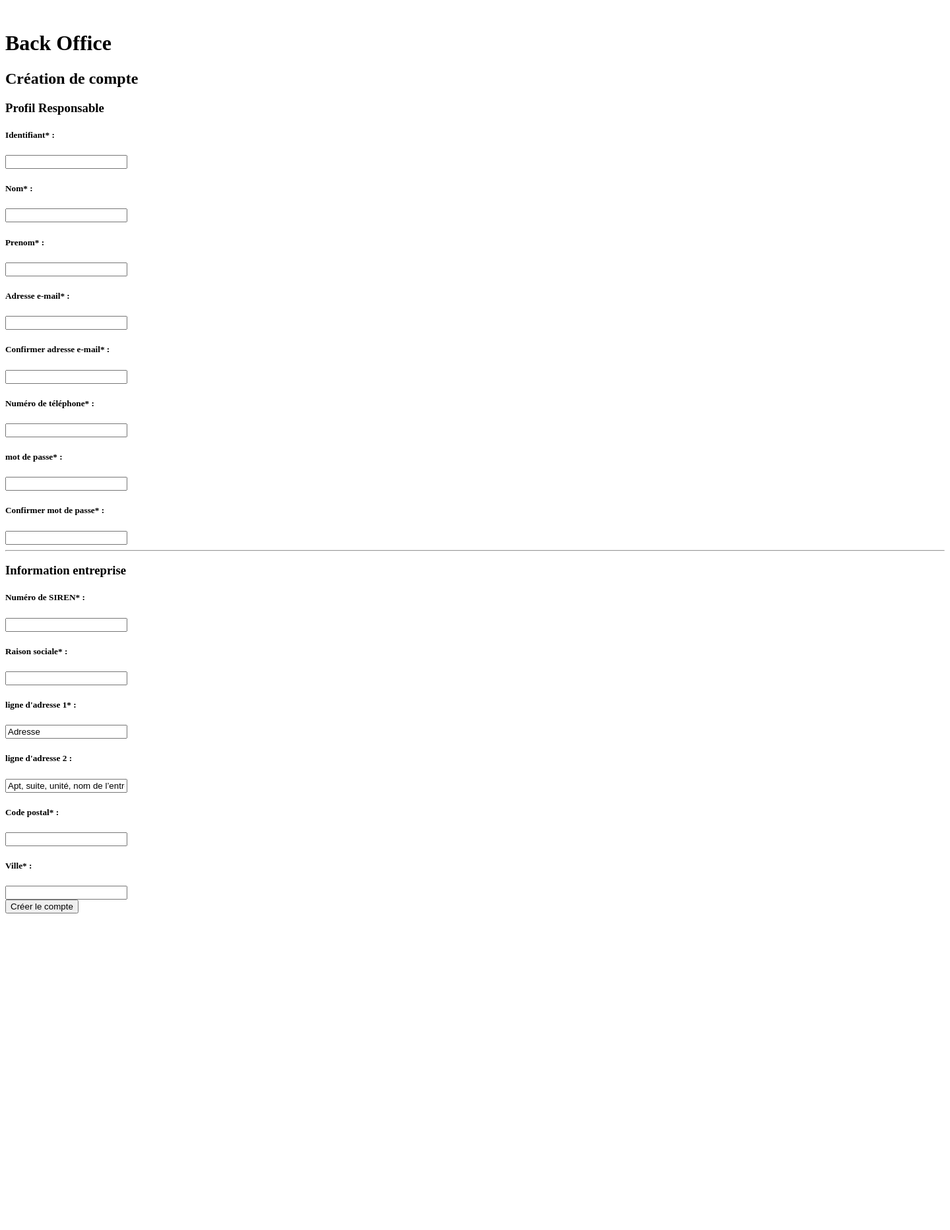
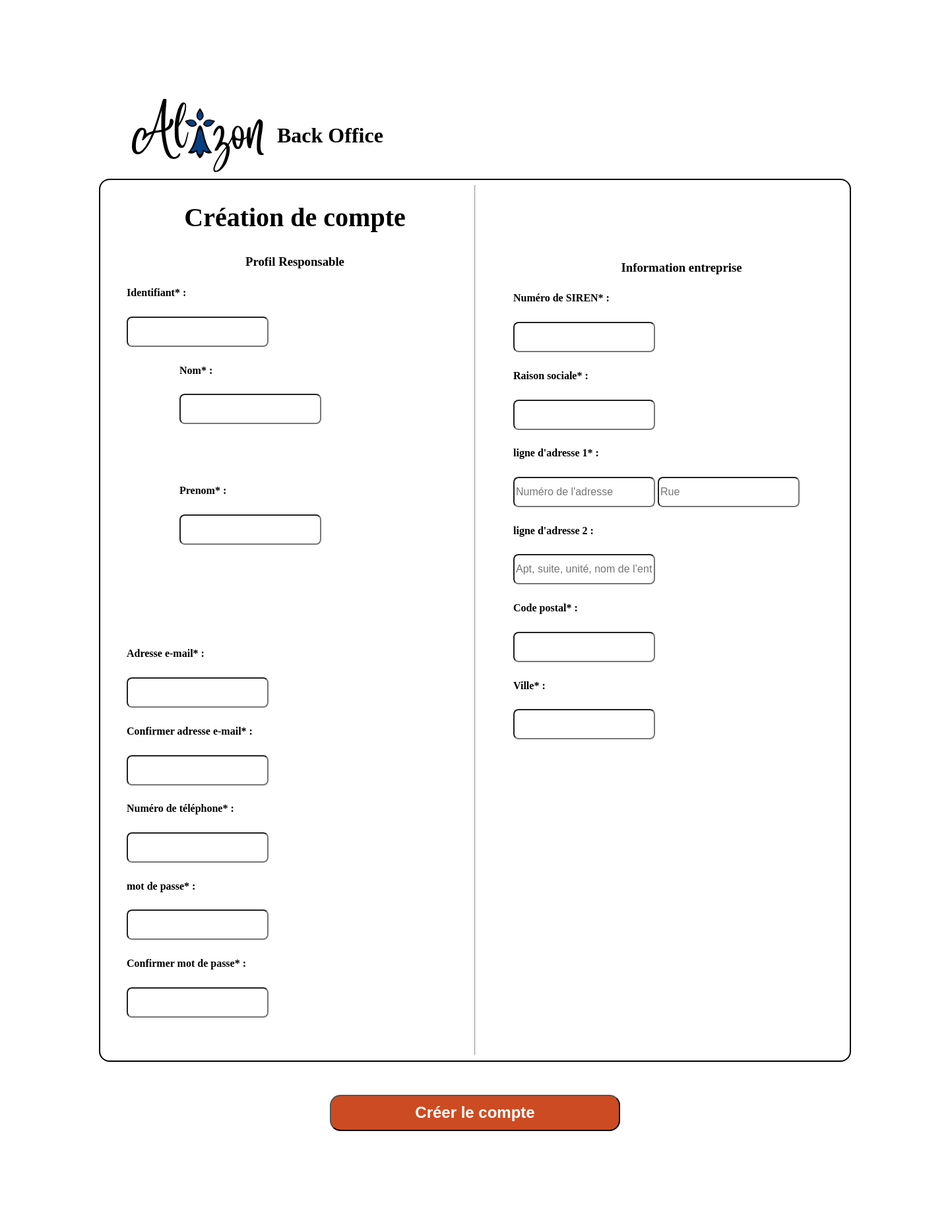
Before and after one commit to Nanardeau/sae3, a PHP site: page /backoffice/creer_compte_vendeur.php in a window 1440 px wide. Shown: the whole page at 66% size. Before the commit the page ends 1385 px from the top, so only its background shows below. Run offline with PHP 8.4, Linux system fonts and the light colour scheme.

Commit message:
Creation du css

```diff
--- a/html/backoffice/creer_compte_vendeur.php
+++ b/html/backoffice/creer_compte_vendeur.php
@@ -3,11 +3,12 @@
 <head>
     <meta charset="UTF-8">
     <meta name="viewport" content="width=device-width, initial-scale=1.0">
+    <link rel="stylesheet" type="text/css" href="../css/style/creer_compte_vendeur.css" >
     <title>Creer Compte Vendeur</title>
 </head>
 <body>
     <header>
-        <img src="" alt="">
+        <img src="../img/logoAlizonBack.svg" alt="Alizon">
         <h1>Back Office</h1>
     </header>
     <main>
@@ -15,42 +16,48 @@
             <h2>
                 Création de compte
             </h2>
-
             <h3>
                 Profil Responsable
             </h3>
             <h5>
                 Identifiant* :
             </h5>
-            <input type="text" name="identifiant" id="identifiant">
+            <input type="text" name="identifiant" id="identifiant" required>
+            <div class="nomprenom">
+                <div class="col">
                     <h5>
                         Nom* :
                     </h5>
-            <input type="text" name="nom" id="nom">
+                    <input type="text" name="nom" id="nom" required>
+                </div>
+                <div class="col">
                     <h5>
                         Prenom* :
                     </h5>
-            <input type="text" name="prenom" id="prenom">
+                    <input type="text" name="prenom" id="prenom" required>
+                </div>
+            </div>
+
             <h5>
                 Adresse e-mail* :
             </h5>
-            <input type="text" name="email" id="email">
+            <input type="text" name="email" id="email" required>
             <h5>
                 Confirmer adresse e-mail* :
             </h5>
-            <input type="text" name="email_conf" id="email_conf">
+            <input type="text" name="email_conf" id="email_conf" required>
             <h5>
                 Numéro de téléphone* :
             </h5>
-            <input type="text" name="num_tel" id="num_tel">
+            <input type="text" name="num_tel" id="num_tel" required>
             <h5>
                 mot de passe* :
             </h5>
-            <input type="text" name="mdp" id="mdp">
+            <input type="text" name="mdp" id="mdp" required>
             <h5>
                 Confirmer mot de passe* :
             </h5>
-            <input type="text" name="mdp_conf" id="mdp_conf">
+            <input type="text" name="mdp_conf" id="mdp_conf" required>
         </div>
         <hr>
         <div>
@@ -60,27 +67,28 @@
             <h5>
                 Numéro de SIREN* :
             </h5>
-            <input type="text" name="num_siren" id="num_siren">
+            <input type="text" name="num_siren" id="num_siren" required>
             <h5>
                 Raison sociale* :
             </h5>
-            <input type="text" name="raison_soc" id="raison_soc">
+            <input type="text" name="raison_soc" id="raison_soc" required>
             <h5>
                 ligne d'adresse 1* :
             </h5>
-            <input type="text" name="adresse1" id="adresse1" value="Adresse">
+            <input type="text" name="num_adresse1" id="num_adresse1" placeholder="Numéro de l'adresse" required>
+            <input type="text"name="rue_adresse1" id="rue_adresse1" placeholder="Rue" required>
             <h5>
                 ligne d'adresse 2 :
             </h5>
-            <input type="text" name="adresse2" id="adresse2" value="Apt, suite, unité, nom de l’entreprise (facultatif)">
+            <input type="text" name="adresse2" id="adresse2" placeholder="Apt, suite, unité, nom de l’entreprise (facultatif)">
             <h5>
                 Code postal* :
             </h5>
-            <input type="text" name="code_post" id="code_post" >
+            <input type="text" name="code_post" id="code_post" required>
             <h5>
                 Ville* :
             </h5>
-            <input type="text" name="ville" id="ville">
+            <input type="text" name="ville" id="ville" required>
         </div>
     </main>
     <footer>
--- /dev/null
+++ b/html/css/style/creer_compte_vendeur.css
@@ -0,0 +1,59 @@
+body {
+  padding: 150px;
+  margin: auto;
+  width: 1140px;
+}
+body header {
+  padding-left: 50px;
+  padding-bottom: 10px;
+  display: flex;
+  align-items: center;
+}
+body header h1 {
+  margin-left: 20px;
+}
+body main {
+  border: black 2px solid;
+  border-radius: 16px;
+  display: flex;
+}
+body main div {
+  padding-left: 40px;
+  padding-bottom: 65px;
+  width: 510px;
+  padding-top: 0;
+}
+body main div h2, body main div h3 {
+  text-align: center;
+}
+body main div h2 {
+  font-size: 40px;
+}
+body main div h5 {
+  font-size: 16px;
+}
+body main div input {
+  background-color: white;
+  border-radius: 8px;
+  height: 40px;
+  font-size: 16px;
+}
+body main div input > input {
+  padding-left: 10px;
+}
+body main :nth-child(3) h3 {
+  padding-top: 5.5em;
+}
+body footer {
+  text-align: center;
+}
+body footer button {
+  margin-top: 50px;
+  background-color: #CD4B22;
+  border-radius: 16px;
+  height: 55px;
+  width: 440px;
+  color: white;
+  font-size: 24px;
+  font-weight: bold;
+}/*# sourceMappingURL=creer_compte_vendeur.css.map */
--- /dev/null
+++ b/html/css/style/creer_compte_vendeur.scss
@@ -0,0 +1,71 @@
+@use "../tools/vback" as *;
+
+
+
+
+body{
+    padding: 150px;
+    margin : auto;
+    width: 1140px;
+    header {
+        padding-left: 50px;
+        padding-bottom: 10px;
+        display: flex;
+        align-items: center;
+        h1 {
+            margin-left: 20px;
+        }
+    }
+    main {
+        border: black 2px solid;
+        border-radius: 16px;
+        display: flex;
+        div {
+            padding-left: 40px;
+            padding-bottom: 65px;
+            width: 510px;
+            padding-top:0;
+            h2, h3 {
+                text-align: center;
+            }
+            h2{
+                font-size: 40px;
+            }
+
+
+            h5 {
+                font-size: 16px;
+            }
+            input {
+                background-color: $blanc;
+                border-radius: 8px;
+                height: 40px;
+                font-size: 16px;
+            }
+        }
+        :nth-child(3) h3{
+            padding-top:5.5em;
+        }
+        .nomprenom {
+            padding: 0;
+            margin: 0;
+        }
+
+
+    }
+    footer{
+        text-align: center;
+        button {
+            margin-top: 50px;
+            background-color: $colP;
+            border-radius: 16px;
+            height: 55px;
+            width: 440px;
+            color: $blanc;
+            font-size: 24px;
+            font-weight: bold;
+        }
+    }
+
+
+}
--- a/html/css/tools/_vback.scss
+++ b/html/css/tools/_vback.scss
@@ -1,7 +1,7 @@
 
 // Variables de couleurs.
-$blanc : blanc;
-$noir: noir;
+$blanc : white;
+$noir: black;
 $colP : #CD4B22;
 $colS : #FFD6C2;
 $eleOrange : #FCB66B;
```
Also changed, not shown: html/css/components/fonts.css (added, +49 -0 lines), html/img/logoAlizonBack.svg (added), 2 other files. Lines whose indentation alone changed are shown as unchanged.
